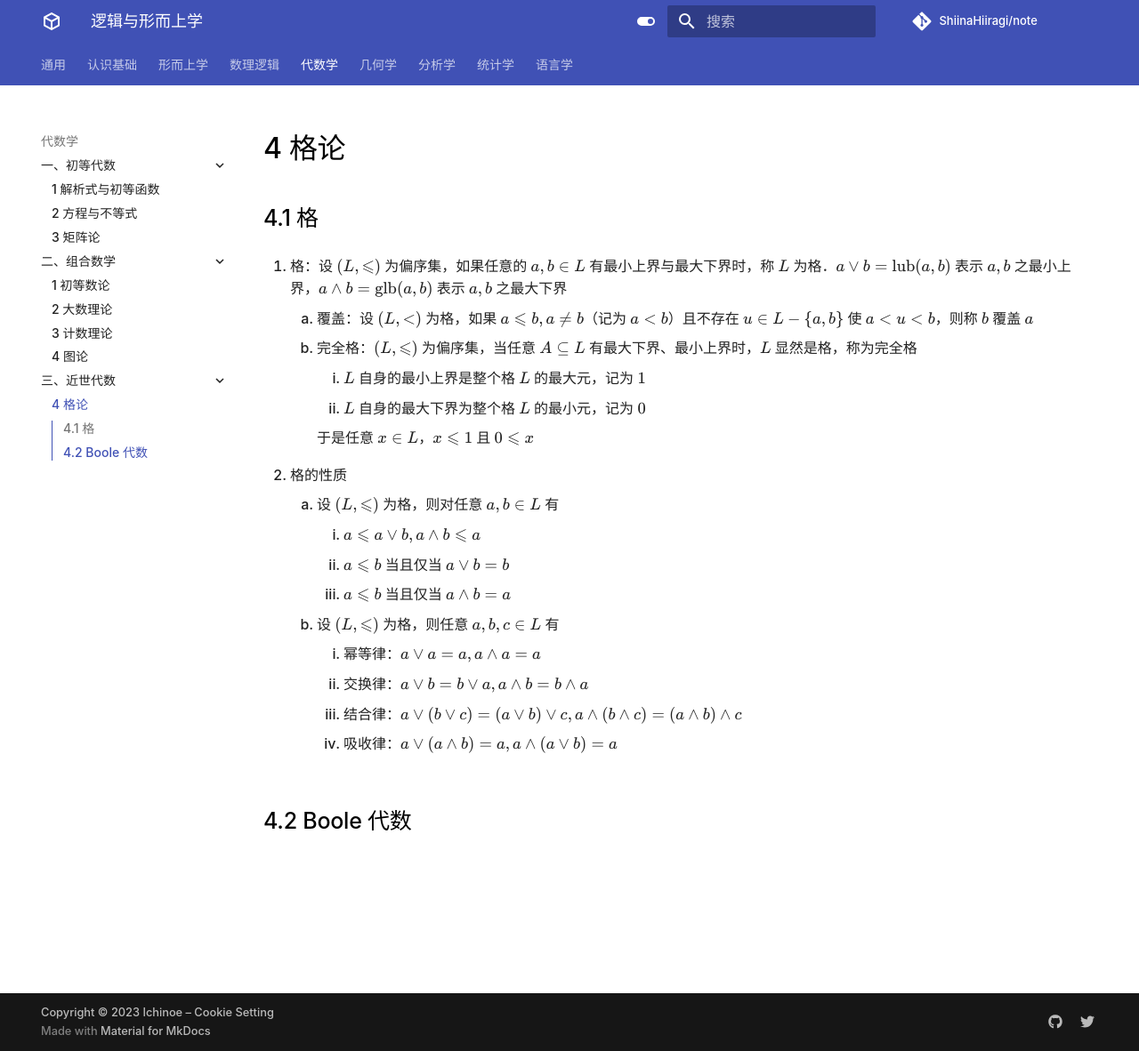
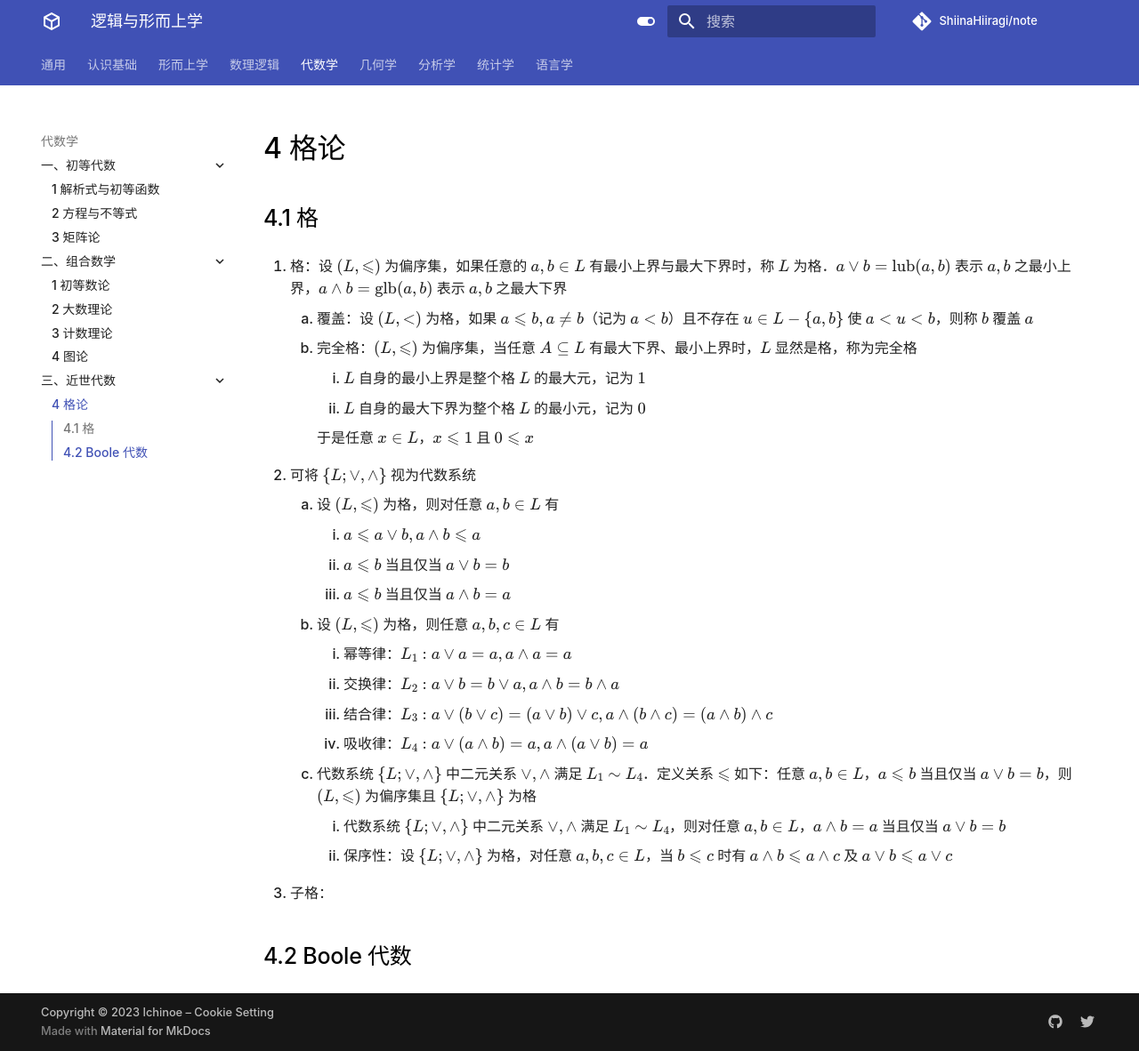
Before and after one commit to ShiinaHiiragi/note, an MkDocs documentation site: the page built from docs/alg/mod/ltt.md, in a window 1280 px wide and 1182 px high. Shown: the whole window at 89% size. Built offline with MkDocs 1.6.1 and Material for MkDocs 9.7.7, drawn with Linux system fonts in a browser that asks for light colours; comment, search, counter and statistics services are not loaded.

Commit message:
stage lattice

```diff
--- a/docs/alg/mod/ltt.md
+++ b/docs/alg/mod/ltt.md
@@ -9,15 +9,19 @@
 
         于是任意 $x \in L$，$x \leqslant 1$ 且 $0 \leqslant x$
 
-2. 格的性质
+2. 可将 $\{L ; \vee, \wedge\}$ 视为代数系统
     1. 设 $(L, \leqslant)$ 为格，则对任意 $a, b \in L$ 有
         1. $a \leqslant a \vee b, a \wedge b \leqslant a$
         2. $a \leqslant b$ 当且仅当 $a \vee b=b$
         3. $a \leqslant b$ 当且仅当 $a \wedge b=a$
     2. 设 $(L, \leqslant)$ 为格，则任意 $a, b, c \in L$ 有
-        1. 幂等律：$a \vee a=a, a \wedge a=a$
-        2. 交换律：$a \vee b=b \vee a, a \wedge b=b \wedge a$
-        3. 结合律：$a \vee(b \vee c)=(a \vee b) \vee c, a \wedge(b \wedge c)=(a \wedge b) \wedge c$
-        4. 吸收律：$a \vee(a \wedge b)=a, a \wedge(a \vee b)=a$
+        1. 幂等律：$L_1: a \vee a=a, a \wedge a=a$
+        2. 交换律：$L_2: a \vee b=b \vee a, a \wedge b=b \wedge a$
+        3. 结合律：$L_3: a \vee(b \vee c)=(a \vee b) \vee c, a \wedge(b \wedge c)=(a \wedge b) \wedge c$
+        4. 吸收律：$L_4: a \vee(a \wedge b)=a, a \wedge(a \vee b)=a$
+    3. 代数系统 $\{L ; \vee, \wedge\}$ 中二元关系 $\vee, \wedge$ 满足 $L_{1}\sim L_{4}$．定义关系 $\leqslant$ 如下：任意 $a, b \in L$，$a \leqslant b$ 当且仅当 $a \vee b=b$，则 $(L, \leqslant)$ 为偏序集且 $\{L ; \vee, \wedge\}$ 为格
+        1. 代数系统 $\{L ; \vee, \wedge\}$ 中二元关系 $\vee, \wedge$ 满足 $L_{1}\sim L_{4}$，则对任意 $a, b \in L$，$a \wedge b=a$ 当且仅当 $a \vee b=b$
+        2. 保序性：设 $\{L ; \vee, \wedge\}$ 为格，对任意 $a, b, c \in L$，当 $b \leqslant c$ 时有 $a \wedge b \leqslant a \wedge c$ 及 $a \vee b \leqslant a \vee c$
+3. 子格：
 
 ## 4.2 Boole 代数
```
